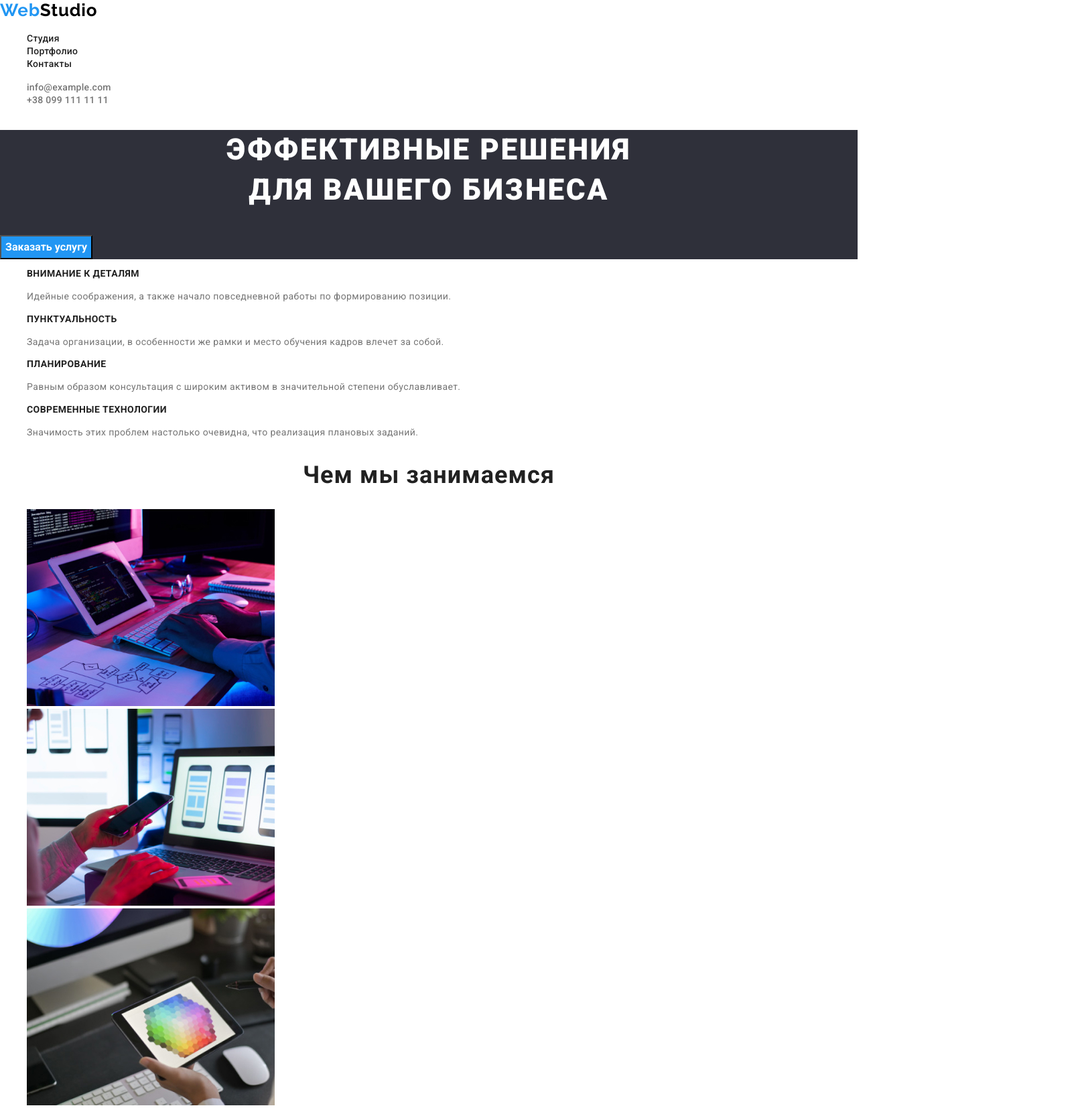
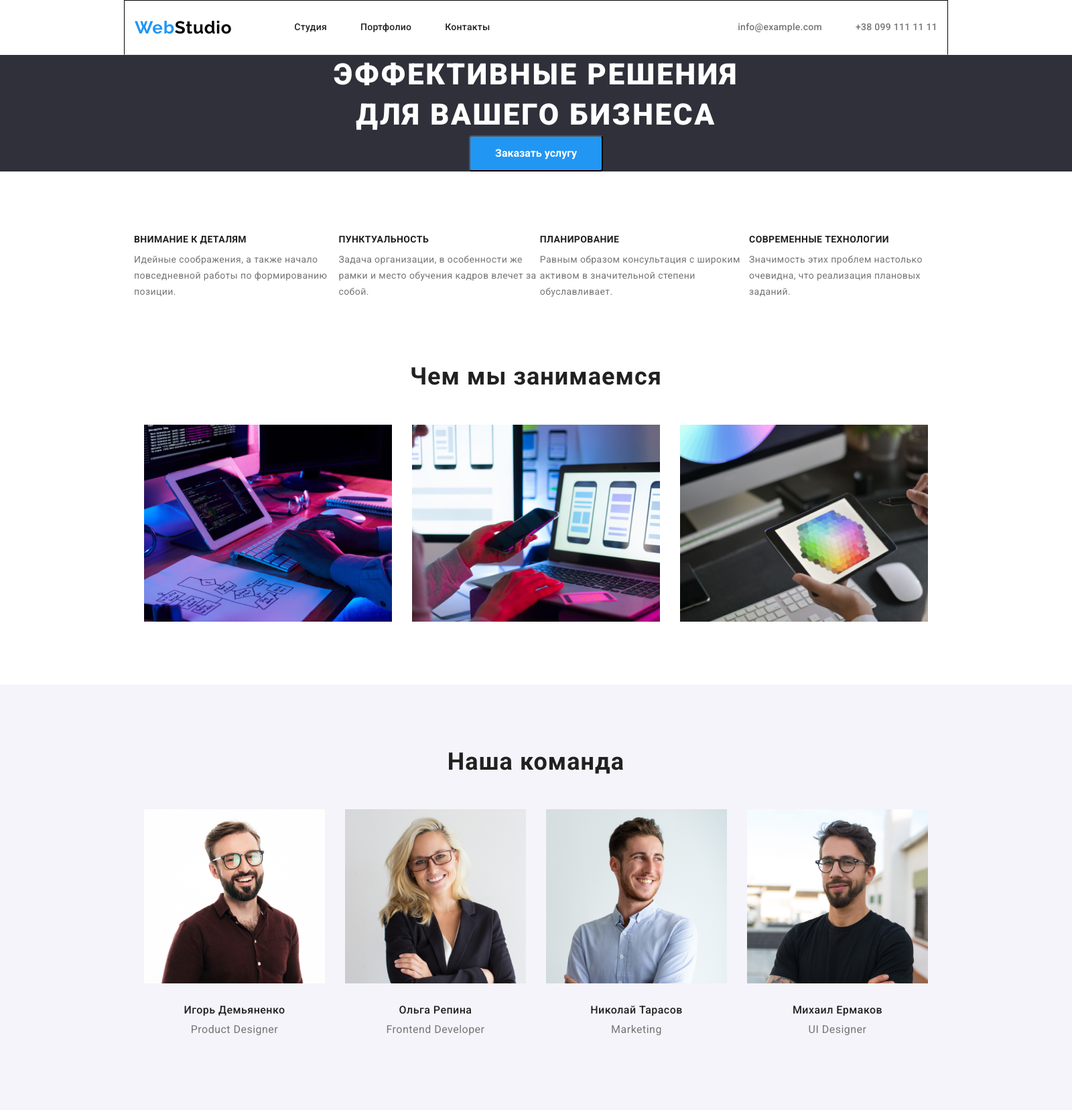
Before and after one commit to LenaK513/goit-markup-hw-03, a plain HTML site: page index.html in a window 1280 px wide. Shown: the top 1657 px of the page at 67% size, 1600 px wide, since content can reach past the window. Drawn offline with Linux system fonts and the light colour scheme.

Commit message:
hw 3 for check

```diff
--- a/css/styles.css
+++ b/css/styles.css
@@ -17,6 +17,8 @@ button-text-color:#F5F4FA;
   --address-color: rgba(255, 255, 255, 0.6);
   --button-text-color: #f5f4fa;
   --add-nav-color: #000000;
+  --background: #e5e5e5;
+  --buttom-line-portfolio: #ececec;
 }
 
 /* GENERAL SECTION */
@@ -35,16 +37,39 @@ body {
   font-family: Roboto, sans-serif;
   color: var(--main-text-color);
   margin: 0;
+  width: 1600px;
 }
 
 ul {
   list-style-type: none;
+  margin: 0;
+  padding: 0;
 }
 
 .link {
   text-decoration: none;
   padding: 0;
   margin: 0;
+}
+
+.container {
+  width: 1230px;
+  margin-left: auto;
+  margin-right: auto;
+  padding-left: 15px;
+  padding-right: 15px;
+  /* outline: 3px dotted blueviolet; */
+}
+
+/***********HEADER **********/
+
+.header {
+  display: flex;
+
+  border-top: 1px solid var(--add-nav-color);
+  border-left: 1px solid var(--add-nav-color);
+  border-right: 1px solid var(--add-nav-color);
+  border-bottom: 1px solid var(--buttom-line-portfolio);
 }
 
 .logo {
@@ -55,10 +80,24 @@ ul {
   line-height: 1.19;
   letter-spacing: 0.03em;
   color: var(--nav-color);
+  margin-right: 93px;
 }
 
 .accent {
   color: var(--add-nav-color);
+}
+
+.main-nav,
+.add-nav,
+.nav {
+  display: flex;
+  margin-top: 0;
+  margin-bottom: 0;
+  align-items: center;
+}
+
+.add-nav {
+  margin-left: auto;
 }
 
 .main-nav .link,
@@ -67,6 +106,10 @@ ul {
   font-size: 14px;
   line-height: 1.14;
   letter-spacing: 0.02em;
+
+  display: block;
+  padding-top: 32px;
+  padding-bottom: 32px;
 }
 
 .main-nav .link {
@@ -87,6 +130,10 @@ ul {
   color: var(--nav-color);
 }
 
+.main-nav .item:not(:last-child),
+.add-nav .item:not(:last-child) {
+  margin-right: 50px;
+}
 /***********************************************/
 /********* INDEX.HTML**************/
 /***********************************************/
@@ -97,31 +144,46 @@ ul {
   color: var(--add-text-color);
   background-color: var(--add-background-color);
   letter-spacing: 0.06em;
+  text-align: center;
 }
 
 .hero-title {
   font-weight: 900;
   font-size: 44px;
   line-height: 1.36;
-  text-align: center;
   letter-spacing: 0.06em;
   text-transform: uppercase;
+  margin-bottom: 0;
+  margin-top: 0px;
+  /* padding-top: 200px; */
 }
 
 .btn {
+  display: inline-block;
   font-family: inherit;
   font-weight: 700;
   font-size: 16px;
   line-height: 1.88;
   color: var(--add-text-color);
   background-color: var(--nav-color);
+  padding: 10px 32px;
+  min-width: 200px;
+  border-radius: 4px;
+  cursor: pointer;
+
+  /* margin-bottom: 200px; */
 }
 
 /*********** VALUES SECTION **************/
 
 .values {
+  display: flex;
   font-size: 14px;
   letter-spacing: 0.03em;
+  margin-top: 0;
+  margin-bottom: 0;
+  padding-top: 94px;
+  padding-bottom: 94px;
 }
 
 .values-title {
@@ -129,37 +191,87 @@ ul {
   font-size: 14px;
   line-height: 1.14;
   text-transform: uppercase;
+  margin-top: 0;
+  margin-bottom: 10px;
 }
 
 .values-info {
   font-size: 14px;
   line-height: 1.71;
   color: var(--second-text-color);
+  margin-top: 0;
+  margin-bottom: 0;
 }
 
 /*********** PRODUCT SECTION **************/
+.product {
+  margin-top: 0;
+  padding-bottom: 94px;
+}
 
-.product-title {
+.product-photos {
+  display: flex;
+  margin: 0;
+  padding: 0 15px;
+}
+
+.title {
   font-weight: 700;
   font-size: 36px;
   line-height: 1.17;
   text-align: center;
   letter-spacing: 0.03em;
+  margin-top: 0;
+  margin-bottom: 50px;
+}
+
+.product-photos .item:not(:last-child) {
+  margin-right: 30px;
+}
+
+.photo {
+  display: block;
 }
 /*********** TEAM SECTION **************/
+.team {
+  background-color: #ccc;
+  padding-bottom: 94px;
+  padding-top: 94px;
+  background-color: var(--button-text-color);
+}
+
 .team-info {
+  display: flex;
   font-size: 16px;
   line-height: 1.19;
   letter-spacing: 0.03em;
+  margin: 0;
+  padding: 0 15px;
 }
 
+.team-info .item.item:not(:last-child) {
+  margin-right: 30px;
+  justify-content: center;
+}
+
+.list {
+  margin-bottom: 30px;
+  display: block;
+}
 .team-member {
   font-weight: 500;
   font-size: 16px;
+  margin-top: 0;
+  margin-bottom: 10px;
+  text-align: center;
 }
 .team-position {
   /* font-weight: 400; */
   color: var(--second-text-color);
+  margin-top: 0;
+  margin-bottom: 0;
+  padding-bottom: 30px;
+  text-align: center;
 }
 
 /***********************************************/
@@ -167,6 +279,21 @@ ul {
 /***********************************************/
 
 /*************SECTION  BUTTONS **********************/
+
+.apps {
+  display: flex;
+  margin: 0 auto;
+  padding: 0 15px;
+}
+
+.apps .item {
+  padding-bottom: 16px;
+  margin-bottom: 34px;
+}
+
+.apps .item:not(last-child) {
+  margin-right: 8px;
+}
 
 .btn-ptfolio {
   font-family: inherit;
@@ -177,8 +304,14 @@ ul {
   letter-spacing: 0.03em;
   color: var(--add-nav-color);
   background-color: var(--button-text-color);
-  border: none;
+
   cursor: pointer;
+  padding-top: 6px;
+  padding-bottom: 6px;
+  padding-right: 22px;
+  padding-left: 22px;
+  border-radius: 4px;
+  border-color: var(--button-text-color);
 }
 .btn-ptfolio:hover,
 .btn-ptfolio:focus {
@@ -187,6 +320,14 @@ ul {
 }
 
 /*************SECTION PROJECTS **********************/
+
+.project {
+  display: flex;
+  flex-wrap: wrap;
+  /* background-color: blueviolet; */
+  padding-right: 15px;
+  padding-left: 15px;
+}
 
 .project-title {
   font-weight: 700;
@@ -202,11 +343,28 @@ ul {
   color: var(--second-text-color);
 }
 
+.project .item {
+  margin-right: 30px;
+  margin-bottom: 30px;
+}
+
+.project .item:nth-child(3n) {
+  margin-right: 0;
+}
+
+.project .item:nth-last-child(-n + 3) {
+  margin-bottom: 0;
+}
+
 /*************FOOTER***************/
 .footer {
   background-color: var(--add-background-color);
   font-size: 14px;
   letter-spacing: 0.03em;
+}
+
+.contact-address {
+  padding-top: 60px;
 }
 
 .accent-footer {
@@ -218,12 +376,22 @@ ul {
   font-size: 14px;
   line-height: 1.71;
   letter-spacing: 0.03em;
+
+  justify-content: flex-start;
+  padding-bottom: 60px;
+  margin-top: 20px;
 }
 
 .contact-place {
   color: var(--add-text-color);
+  margin: 0;
+  margin-bottom: 9px;
 }
 
 .contacts-info .link {
   color: rgba(255, 255, 255, 0.6);
 }
+
+.contacts-info .item:not(last-child) {
+  margin-bottom: 9px;
+}
--- a/index.html
+++ b/index.html
@@ -20,23 +20,31 @@
     <title>Document</title>
   </head>
   <body>
-    <header class="header">
+    <header class="page-header">
+      <div class="container header">
         <nav class="nav">
           <a lang="en" href="" class="link logo"
             >Web<span class="accent">Studio</span></a
           >
           <ul class="main-nav">
-          <li><a href="./index.html" class="link">Студия</a></li>
-          <li><a href="./portfolio.html" class="link">Портфолио</a></li>
-          <li><a href="./index.html" class="link">Контакты</a></li>
+            <li class="item"><a href="./index.html" class="link">Студия</a></li>
+            <li class="item">
+              <a href="./portfolio.html" class="link">Портфолио</a>
+            </li>
+            <li class="item">
+              <a href="./index.html" class="link">Контакты</a>
+            </li>
           </ul>
         </nav>
         <ul class="add-nav">
-        <li>
+          <li class="item">
             <a href="mailto:info@example.com" class="link">info@example.com</a>
           </li>
-        <li><a href="tel:+380991111111" class="link">+38 099 111 11 11</a></li>
+          <li class="item">
+            <a href="tel:+380991111111" class="link">+38 099 111 11 11</a>
+          </li>
         </ul>
+      </div>
     </header>
     <main class="main-section">
       <section class="hero">
@@ -48,7 +56,7 @@
       </section>
 
       <section>
-        <ul class="values">
+        <ul class="values container">
           <li>
             <h3 class="values-title">Внимание к деталям</h3>
             <p class="values-info">
@@ -79,59 +87,104 @@
           </li>
         </ul>
       </section>
-      <section class="product">
-        <h2 class="product-title">Чем мы занимаемся</h2>
-        <ul>
-          <li><img src="./images/box1.jpg" alt="notebook" width="370" /></li>
-          <li><img src="./images/box2.jpg" alt="phone" width="370" /></li>
-          <li><img src="./images/box3.jpg" alt="tab" width="370" /></li>
+      <section>
+        <div class="container product">
+          <h2 class="title">Чем мы занимаемся</h2>
+          <ul class="product-photos">
+            <li class="item">
+              <img
+                src="./images/box1.jpg"
+                alt="notebook"
+                width="370"
+                class="photo"
+              />
+            </li>
+            <li class="item">
+              <img
+                src="./images/box2.jpg"
+                alt="phone"
+                width="370"
+                class="photo"
+              />
+            </li>
+            <li class="item">
+              <img
+                src="./images/box3.jpg"
+                alt="tab"
+                width="370"
+                class="photo"
+              />
+            </li>
           </ul>
+        </div>
       </section>
       <section class="team">
-        <h2 class="product-title">Наша команда</h2>
+        <div class="container team-part">
+          <h2 class="title team-title">Наша команда</h2>
           <ul class="team-info">
-          <li>
+            <li class="item">
               <img
                 src="./images/person1.jpg"
                 alt="Игорь Демьяненко"
                 width="270"
+                class="list"
               />
               <h3 class="team-member">Игорь Демьяненко</h3>
               <p lang="en" class="team-position">Product Designer</p>
             </li>
-          <li>
-            <img src="./images/person2.jpg" alt="Ольга Репина" width="270" />
+            <li class="item">
+              <img
+                src="./images/person2.jpg"
+                alt="Ольга Репина"
+                width="270"
+                class="list"
+              />
               <h3 class="team-member">Ольга Репина</h3>
               <p lang="en" class="team-position">Frontend Developer</p>
             </li>
-          <li>
-            <img src="./images/person3.jpg" alt="Николай Тарасов" width="270" />
+            <li class="item">
+              <img
+                src="./images/person3.jpg"
+                alt="Николай Тарасов"
+                width="270"
+                class="list"
+              />
               <h3 class="team-member">Николай Тарасов</h3>
               <p lang="en" class="team-position">Marketing</p>
             </li>
-          <li>
-            <img src="./images/person4.jpg" alt="Михаил Ермаков" width="270" />
+            <li class="item">
+              <img
+                src="./images/person4.jpg"
+                alt="Михаил Ермаков"
+                width="270"
+                class="list"
+              />
               <h3 class="team-member">Михаил Ермаков</h3>
               <p lang="en" class="team-position">UI Designer</p>
             </li>
           </ul>
+        </div>
       </section>
     </main>
     <footer class="footer">
+      <div class="container contact-address">
         <a lang="en" href="" class="link logo"
           >Web<span class="accent-footer">Studio</span></a
         >
         <address class="contacts">
           <p class="contact-place">г. Киев, пр-т Леси Украинки, 26</p>
           <ul class="contacts-info">
-          <li>
-            <a href="mailto:info@example.com" class="link">info@example.com</a>
+            <li class="item">
+              <a href="mailto:info@example.com" class="link"
+                >info@example.com</a
+              >
             </li>
-          <li>
+            <li class="item">
               <a href="tel:+380991111111" class="link">+38 099 111 11 11</a>
             </li>
           </ul>
         </address>
+      </div>
     </footer>
   </body>
 </html>
```
Also changed, not shown: portfolio.html (+52 -25 lines). Lines whose indentation alone changed are shown as unchanged.
